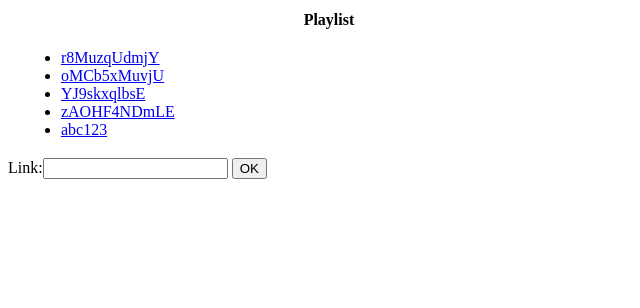
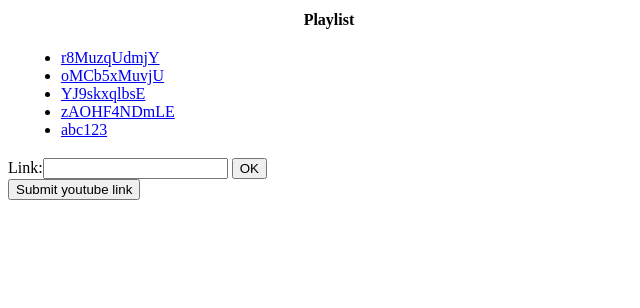
Before and after one commit to ndrebing/djangomusic, a Django app: page / in a window 1280 px wide. Shown: the top 308 px of the page, without its empty margins (0-640 px from the left). Run offline with Django 3.2, Linux system fonts and the light colour scheme; data comes from the database, SQL or seed files in the repository; some libraries are stand-ins or nearby versions.

Commit message:
alarm
alarm

```diff
--- a/music/templates/music/index.html
+++ b/music/templates/music/index.html
@@ -37,6 +37,8 @@
       <input type="submit" value="OK">
       </form>
 
+      <input type="button" value="Submit youtube link" onclick="submitYoutubeLink();"/>
+
     </main>
     <footer></footer>
     <script src="https://code.jquery.com/jquery-3.1.0.min.js"></script>
@@ -53,10 +55,8 @@
         console.log( $(this).val() );
       });
 
-      // Add youtube url
-      $("#id_link").change(function () {
-        var link = $(this).val();
-
+      function submitYoutubeLink() {
+          var link = $("#id_link").val();
           $.ajax({
               url: '{% url "add_youtube_url" %}',
               data: {
@@ -81,8 +81,10 @@
                 }
               }
           });
+        }
 
-      });
+      // Add youtube url
+
 
     ///////////////////////////////////
     // Youtube player stuff
--- a/music/urls.py
+++ b/music/urls.py
@@ -7,5 +7,5 @@ urlpatterns = [
     path('', views.index, name='index'),
     # ex: /polls/5/
     path('<int:playlistitem_id>/', views.detail, name='detail'),
-    path('ajax/add_youtube_url/$', views.add_youtube_url, name='add_youtube_url'),
+    path('ajax/add_youtube_url/', views.add_youtube_url, name='add_youtube_url'),
 ]
```
Lines whose indentation alone changed are shown as unchanged.
